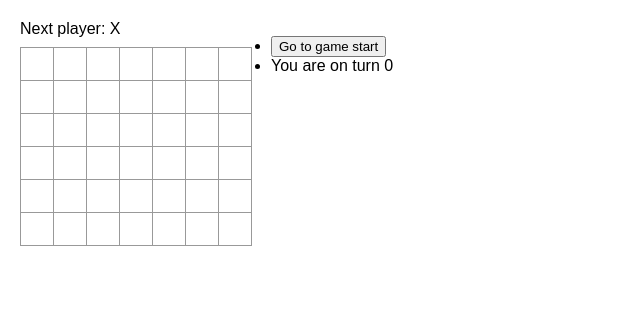
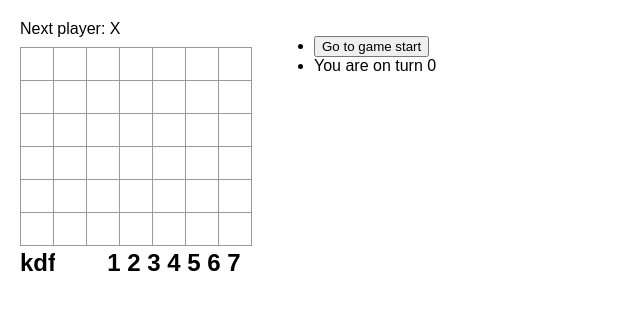
Before and after one commit to IHOPstack/ConnectX, a React (Create React App) app in the folder src/: page / in a window 1280 px wide. Shown: the top 310 px of the page, without its empty margins (0-640 px from the left). Built offline with nearby package versions, Linux system fonts and the light colour scheme.

Commit message:
go to button now displays board position of move

```diff
--- a/src/App.js
+++ b/src/App.js
@@ -10,6 +10,9 @@ function Square({squareID, value, fillSquare}) {
     }
   }
   return <button className={isWinning ? "winning":"square"} onClick={fillSquare}>{value}</button>;
+}
+function Label({character}){
+  return <label className="gridLabel">{character}</label>
 }
 let stillWinner;
 const winCon = 4;
@@ -40,7 +43,17 @@ export default function Game() {
   const moves = boardHistory.map((squares, move) => {
     let description;
     if (move > 0) {
-      description = "Go to move #" + move;
+      //find position of move
+      for (let row =0; row < squares.length; row++){
+        for (let column=0; column<squares[row].length; column++){
+          if (squares[row][column] != boardHistory[move-1][row][column]){
+            //assign position to button
+            const playedSquare = "" + (row+1) + String.fromCharCode(column+97);
+            description = "Move #" + move + " XorO at " + playedSquare;
+            break;
+          }
+        }
+      }
     } else {
       description = "Go to game start";
     }
@@ -95,6 +108,7 @@ function handleClick(row, column) {
     winningSquares = calculateWinner(nextSquares, row, column)
     onPlay(nextSquares);
   }
+  //layout squares for board
   const grid = squares.map((lines, rowNum) => {
     const rowKey = "row" + rowNum;
     const rows = lines.map((value, columnNum) => {
@@ -108,10 +122,17 @@ function handleClick(row, column) {
       <div key={rowKey} className="board-row">{rows}</div>
     )
   })
+  //create lower labels
+  for (let i=0;i<squares[0];i++){
+    break;
+  }
+  //return the board
   return (
     <>
       <div className="status">{status}</div>
       {grid}
+      <Label character={"kdfdfs"}></Label>
+      <div className="gridLabel" style={{width: 34*7}}>1 2 3 4 5 6 7</div>
     </>
   );
 }
--- a/src/styles.css
+++ b/src/styles.css
@@ -72,7 +72,7 @@ body {
 }
 
 .winning {
-  background: #6e0202;
+  background: yellow;
   border: 1px solid #999;
   float: left;
   font-size: 24px;
@@ -81,6 +81,20 @@ body {
   height: 34px;
   margin-right: -1px;
   margin-top: -1px;
+  padding: 0;
+  text-align: center;
+  width: 34px;
+}
+
+.gridLabel {
+  background: #fff;
+  float: left;
+  font-size: 24px;
+  font-weight: bold;
+  line-height: 34px;
+  height: 34px;
+  margin-right: 1px;
+  margin-top: 0px;
   padding: 0;
   text-align: center;
   width: 34px;
```
